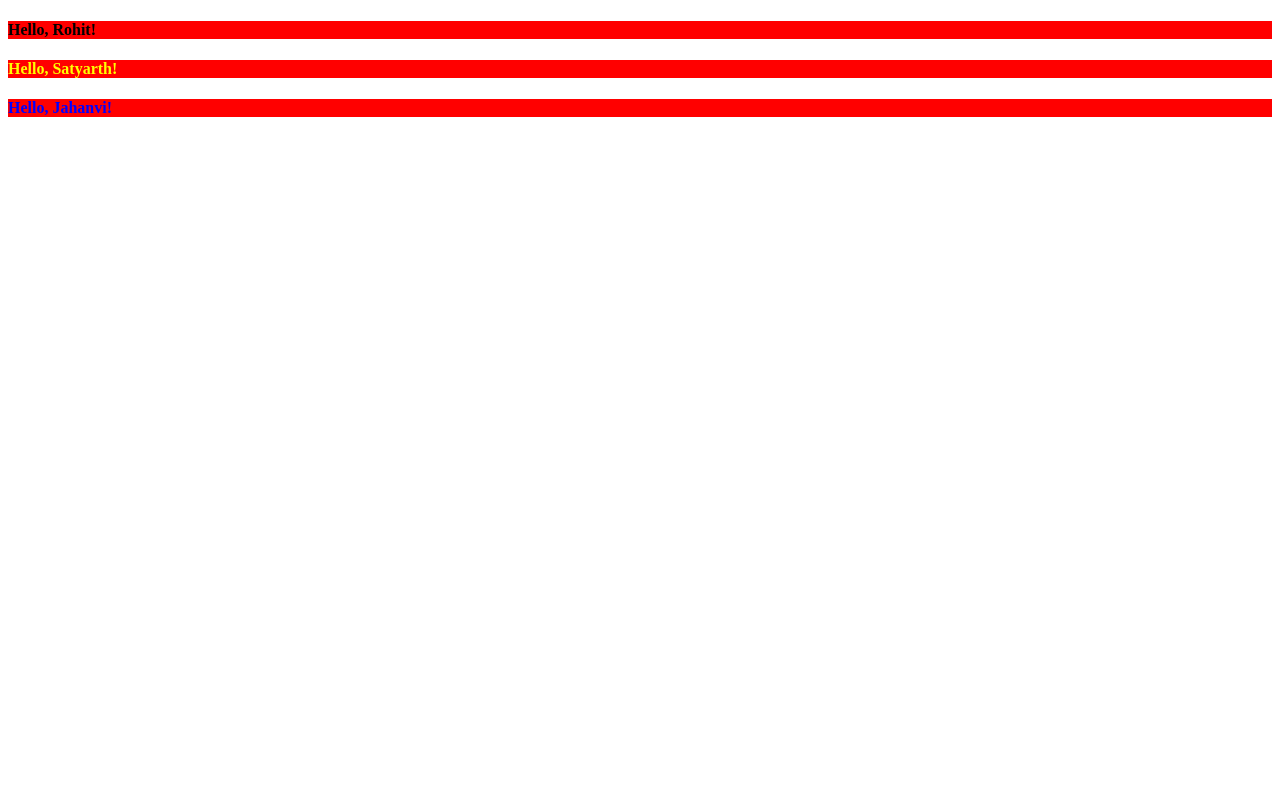
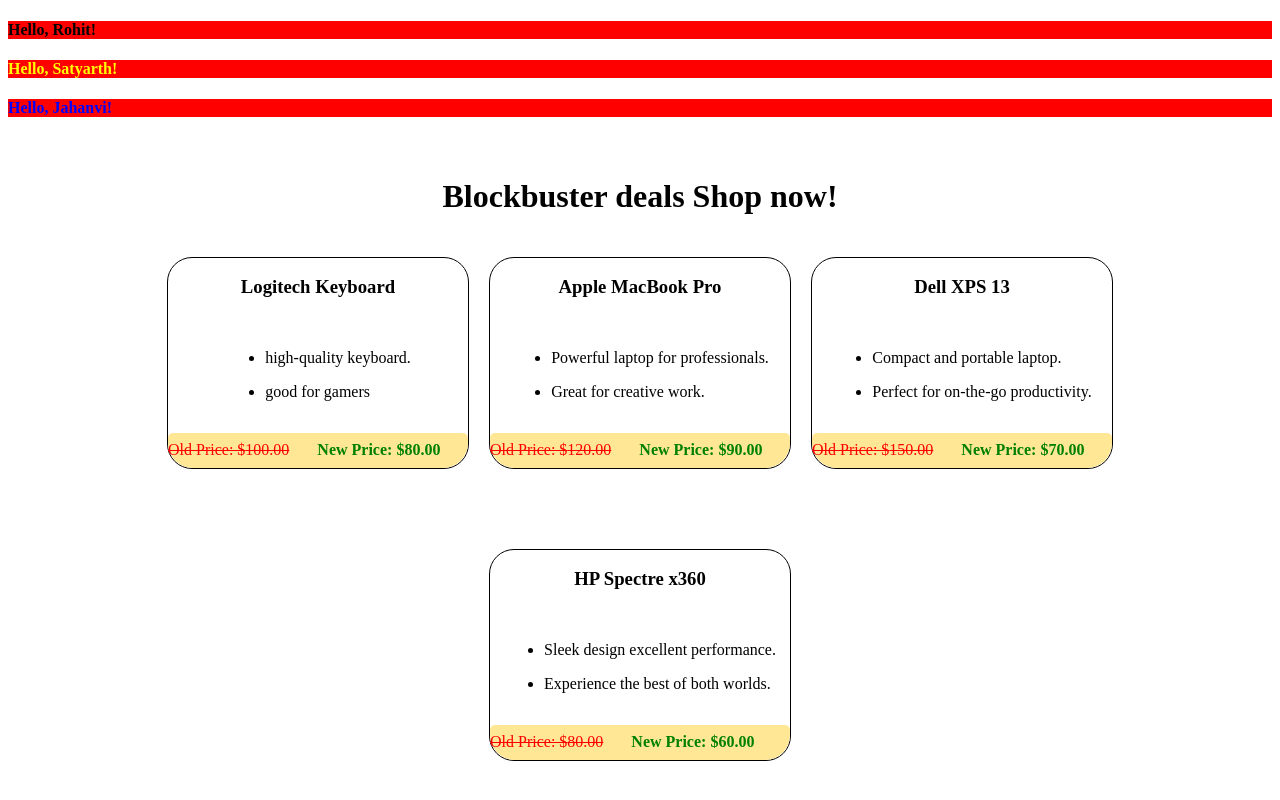
Before and after one commit to Harshit-Webworld1515/react-foundation, a React (Vite) app in the folder basic-React-app/: page / in a window 1280 px wide. Shown: the part 1909-2709 px from the top of the page. Before the commit the page ends 2048 px from the top, so only its background shows below. Built offline with nearby package versions, Linux system fonts and the light colour scheme.

Commit message:
feat: add interactive product card with offers and descriptions

```diff
--- a/basic-React-app/src/App.jsx
+++ b/basic-React-app/src/App.jsx
@@ -4,7 +4,7 @@
 import { Description } from './Title'
 // import Product from './Product'
 import ProductTab from './ProductTab'
-import { Itemlist,ArticleTab } from './ProductTab'
+import { Itemlist,ArticleTab, ObjectTab } from './ProductTab'
 import MsgBox from './MsgBox'
 function App() {
 
@@ -26,6 +26,9 @@
       <br />
       <h1>Message Box</h1>
       <MsgBox />
+      <br />
+      <h1 style={{ textAlign: "center" }}>Blockbuster deals Shop now!</h1>
+      <ObjectTab />
     </>
 
     // </div>
--- a/basic-React-app/src/Product.css
+++ b/basic-React-app/src/Product.css
@@ -31,3 +31,17 @@
     cursor: pointer;
     margin: 10px;
 }
+.Object {
+    /* background-color: lightgray; */
+    border-radius: 25px;
+    margin-top: 20px;
+    border: 1px solid black;
+    background-color: white;
+    margin-bottom: 40px;
+    width: 300px;
+    height: 210px;
+    display: flex;
+    flex-direction: column;
+    align-items: center;
+    justify-content: space-around;
+}
--- a/basic-React-app/src/Product.jsx
+++ b/basic-React-app/src/Product.jsx
@@ -1,5 +1,6 @@
 import './Product.css'
 import Button from './Button';
+import Price from './Price';
 function Product() {
     return (
         <div className="Product">
@@ -12,19 +13,19 @@
 //Props are used to pass data from one component to another component.
 // Props are used to pass data from parent component to child component.
 
-function Item({ name, price=40, quality }) {
+function Item({ name, price = 40, quality }) {
     console.log(name, price, quality)
     // 1st way of using conditional rendering in React
-    if (quality=="bad") {
+    if (quality == "bad") {
         return (
             <div className="Item">
                 <h4>{name}</h4>
                 <h6>Special Discount!</h6>
-            <p>Price with discount: ${price/2}</p>
+                <p>Price with discount: ${price / 2}</p>
                 <p>Quality: {quality}</p>
             </div>
         )
-}else{
+    } else {
         return (
             <div className="Item">
                 <h4>{name}</h4>
@@ -35,28 +36,47 @@
         )
     }
 }
-function Article({ para1, genre ,writer,Liked }) {
+function Article({ para1, genre, writer, Liked }) {
     //to render an array of list items in React, we can use the map() method to iterate over the array
-    const listItems = genre.map((item) => <li>{item}</li>);
+    const listItems = genre.map((item, index) => <li key={index}>{item}</li>);
     // adding inline  dynamic styles in React
     let condtion = Liked > 70
     let styles = {
-        backgroundColor:condtion ? "lightgreen" : "",
+        backgroundColor: condtion ? "lightgreen" : "",
     }
     return (
         <div className="Article" style={styles}>
             <h3>Article Heading</h3>
-            <p>Genre: <ul>{listItems}</ul></p>
+            <p>Genre:</p> <ul>{listItems}</ul>
             <p>{para1}</p>
             <p>Writer: {writer.a || writer.b}</p>
             <p>Liked: {Liked}</p>
             {/* Apply conditional rendering */}
-            {condtion ? <p>"Trending"</p>: <a href="#">Read more</a>}
+            {condtion ? <p>"Trending"</p> : <a href="#">Read more</a>}
             <Button text="like" />
             <Button text="dislike" />
         </div>
     )
 }
+function Object({ title, idx }) {
+    // let OldPrice = [100, 120, 150, 80][Math.floor(Math.random() * 4)]
+    let OldPrice = [100, 120, 150, 80]
+    let NewPrice = [80, 90, 70, 60]
+    let description = [
+        ["high-quality keyboard.","good for gamers"],
+        ["Powerful laptop for professionals.","Great for creative work."],
+        ["Compact and portable laptop.","Perfect for on-the-go productivity."],
+        ["Sleek design excellent performance.","Experience the best of both worlds."]
+    ]
+    let desc = description[idx].map((item, index) => <p key={index}><ul><li>{item}</li></ul></p>)
+    return (
+        <div className="Object">
+            <h3>{title}</h3>
+            <p>{desc}</p>
+            <Price OldPrice={OldPrice[idx]} NewPrice={NewPrice[idx]} />
+        </div>
+    )
+}
 // export { Product, Item }
 export default Product;
-export { Item, Article };
+export { Item, Article, Object };
--- a/basic-React-app/src/ProductTab.jsx
+++ b/basic-React-app/src/ProductTab.jsx
@@ -1,4 +1,4 @@
-import Product, { Item , Article} from "./Product"
+import Product, { Item , Article, Object} from "./Product"
 function ProductTab() {
     return (
         <>
@@ -36,6 +36,23 @@
         </div>
     )
 }
+function ObjectTab(){
+    const styles = {
+        display: "flex",
+        flexWrap: "wrap",
+        gap: "20px",
+        justifyContent: "center",
+        alignItems: "center",
+    }
+    return (
+        <div className="ObjectTab" style={styles}>
+            <Object title="Logitech Keyboard" idx={0} />
+            <Object title="Apple MacBook Pro" idx={1} />
+            <Object title="Dell XPS 13" idx={2} />
+            <Object title="HP Spectre x360" idx={3} />
+        </div>
+    )
+}
 
 export default ProductTab
-export { Itemlist, ArticleTab }
+export { Itemlist, ArticleTab, ObjectTab }
```
Lines whose indentation alone changed are shown as unchanged.
